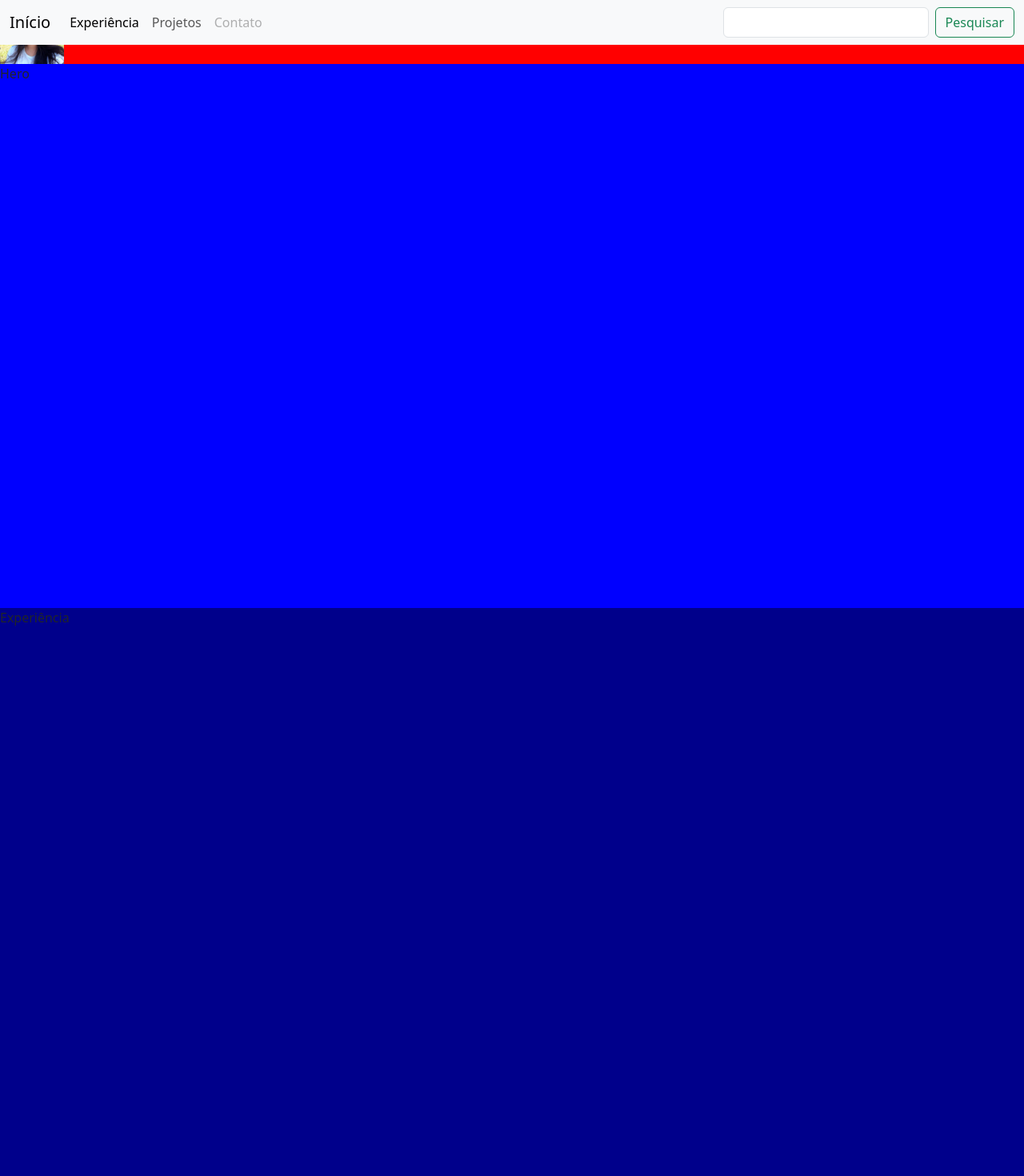
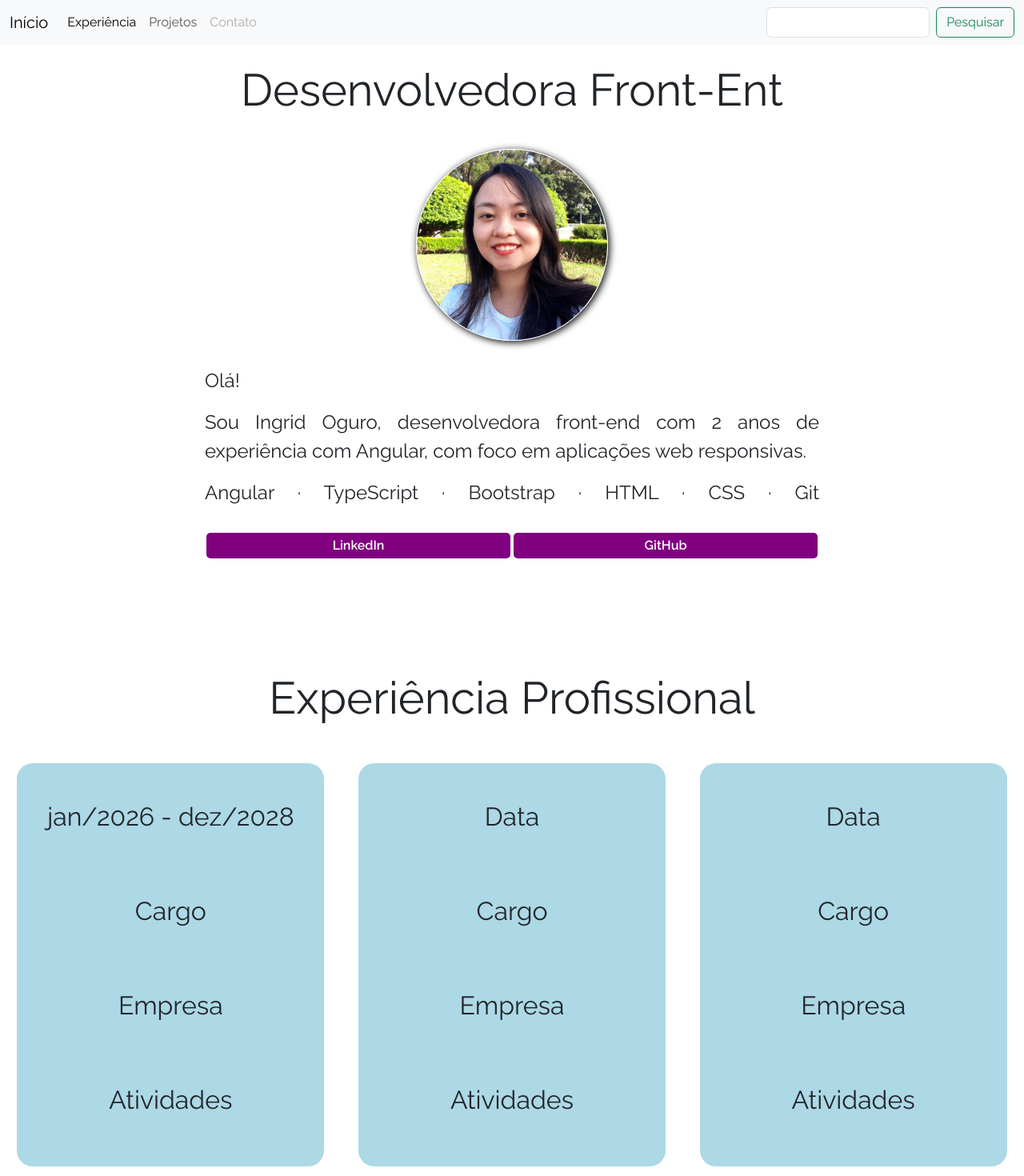
Before and after one commit to IngridOguro/Portfolio, an Angular app: page /home in a window 1280 px wide. Shown: the top 1470 px of the page at 80% size. Built offline with nearby package versions, Linux system fonts and the light colour scheme.

Commit message:
Adicionando fontfamily, estruturando seção experiência,.

```diff
--- a/src/app/components/home/home.css
+++ b/src/app/components/home/home.css
@@ -1,25 +1,67 @@
+@import url('https://fonts.googleapis.com/css2?family=Raleway:ital,wght@0,100..900;1,100..900&display=swap');
+
+* {
+  font-family: "Raleway", sans-serif;
+  font-optical-sizing: auto;
+  font-weight: 400;
+  font-style: normal;
+}
+
+/* SECTIONS */
 section{
   height: 95vh;
+  display: flex;
+  width: 100%;
+  flex-direction: column;
+  justify-content: center;
+  align-items: center;
 }
 
-#hero{
-  background-color: blue;
+/* EXPERIENCE */
+
+/* Title */
+#xp-div-titulo{
+padding: 2vh 1vw;
+text-align: center;
 }
 
-#hero > div{
-  height: 10vh;
-  background-color: red;
-}
-
-img{
-  object-fit:cover;
-  height: 100%;
-  width: auto;
+#xp-titulo{
+  font-size: 7vh !important;
 }
 
 #xp{
-  background-color:darkblue;
+  display: flex;
+  flex-direction: column;
 }
+
+
+#xp-div{
+  background-color: white;
+  width: 100%;
+  display: flex;
+  flex-direction: row;
+  justify-content: space-around;
+  padding: 1vh 0;
+  height: 65vh;
+}
+
+.xp-card{
+  width: 30%;
+  background-color: lightblue;
+  font-size: 4vh;
+  border-radius: 20px;
+  display: flex;
+  flex-direction: column;
+  justify-content:space-around;
+  align-items: center;
+  padding: 2vh 0;
+}
+
+
+
+
+
+/* PROJECTS */
 
 #projects{
   background-color:dodgerblue;
--- a/src/app/components/home/home.html
+++ b/src/app/components/home/home.html
@@ -1,16 +1,40 @@
 <header>
-<app-navbar></app-navbar>
+  <app-navbar></app-navbar>
 </header>
 <body>
-  <section id="hero">
-    <div>
-      <img src="assets/hero.jpeg" alt="">
+  <app-hero></app-hero>
+
+
+  <!-- EXPERIÊNCIA -->
+  <section id="xp">
+    <div id="xp-div-titulo">
+      <p id="xp-titulo">
+        Experiência  Profissional
+      </p>
     </div>
-    Hero
+    <div id="xp-div">
+      <div class="xp-card">
+        <p class="xp-card-date">jan/2026 - dez/2028</p>
+        <p class="xp-card-role">Cargo</p>
+        <p class="xp-card-company">Empresa</p>
+        <p class="xp-card-activities">Atividades</p>
+      </div>
+      <div class="xp-card">
+        <p class="xp-card-date">Data</p>
+        <p class="xp-card-role">Cargo</p>
+        <p class="xp-card-company">Empresa</p>
+        <p class="xp-card-activities">Atividades</p>
+      </div>
+      <div class="xp-card">
+        <p class="xp-card-date">Data</p>
+        <p class="xp-card-role">Cargo</p>
+        <p class="xp-card-company">Empresa</p>
+        <p class="xp-card-activities">Atividades</p>
+      </div>
+    </div>
+
   </section>
-  <section id="xp">
-    Experiência
-  </section>
+
   <section id="projects">
     Projetos
   </section>
--- a/src/app/components/home/home.ts
+++ b/src/app/components/home/home.ts
@@ -1,9 +1,10 @@
 import { Component } from '@angular/core';
 import { Navbar } from '../bootstrap/navbar/navbar';
+import { Hero } from '../sections/hero/hero';
 
 @Component({
   selector: 'app-home',
-  imports: [Navbar],
+  imports: [Navbar, Hero],
   templateUrl: './home.html',
   styleUrl: './home.css',
 })
```
